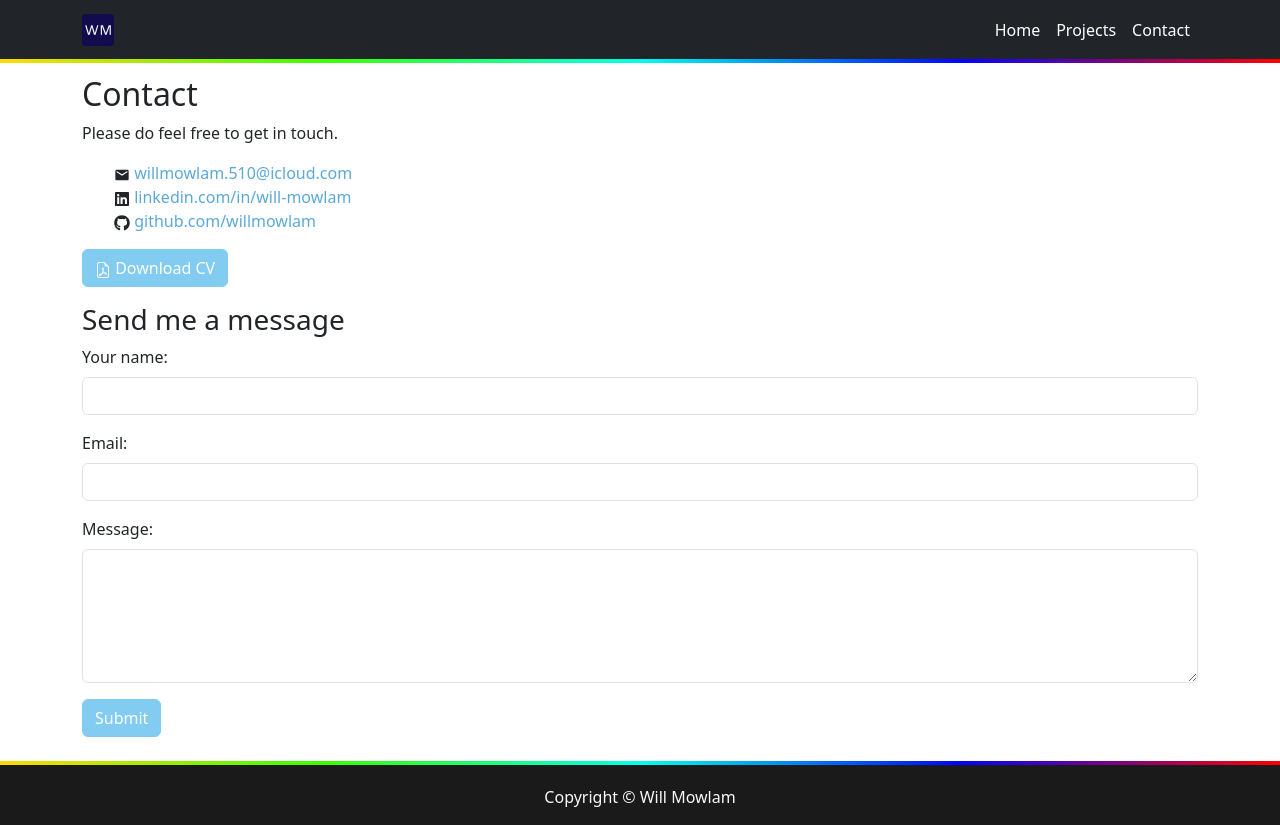
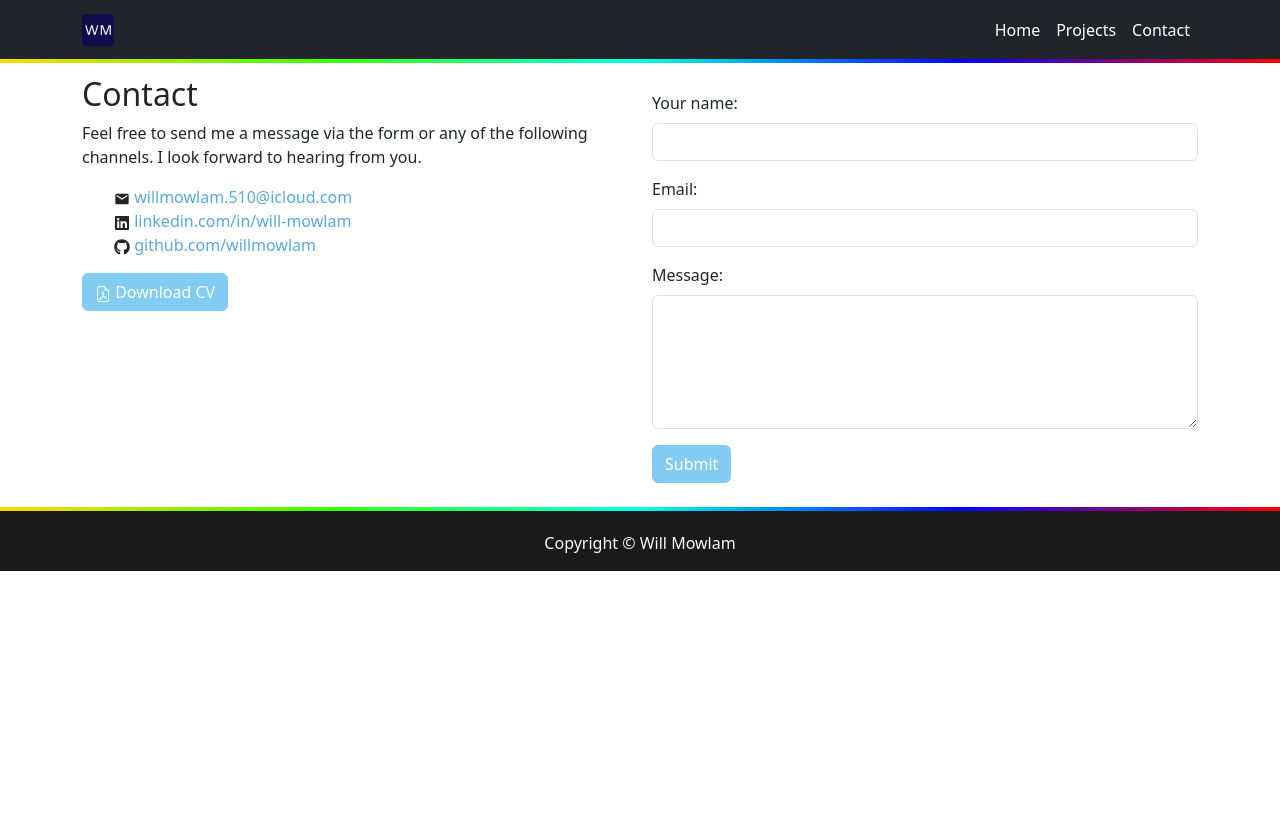
Before and after one commit to willmowlam/nebulus-react-portfolio, a React (Vite) app: page /contact in a window 1280 px wide. After the commit the page ends 800 px from the top, so only its background shows below. Built offline with nearby package versions, Linux system fonts and the light colour scheme.

Commit message:
Split layout on larger screens; minor copy edit

```diff
--- a/src/components/ContactForm/index.jsx
+++ b/src/components/ContactForm/index.jsx
@@ -74,7 +74,6 @@ function ContactForm() {
   return (
     <>
       <form name="contact" onSubmit={handleFormSubmit} className="mt-3">
-        <h3>Send me a message</h3>
         <Form.Group className="mb-3" controlId="name">
           <Form.Label>Your name:</Form.Label>
           <Form.Control type="text" name="name" onChange={handleFormFieldChange} value={formData.name} required />
--- a/src/components/Pages/Contact.jsx
+++ b/src/components/Pages/Contact.jsx
@@ -1,5 +1,7 @@
 import { useEffect } from 'react';
 import Container from 'react-bootstrap/Container';
+import Row from 'react-bootstrap/Row';
+import Col from 'react-bootstrap/Col';
 import Button from 'react-bootstrap/Button';
 import { FaGithub, FaLinkedin } from "react-icons/fa6";
 import { MdEmail } from 'react-icons/md';
@@ -14,15 +16,21 @@ function Contact() {
 
   return (
     <Container as="main" id="page-contact">
+      <Row>
+        <Col xs={12} md={6}>
           <h2>Contact</h2>
-      <p>Please do feel free to get in touch.</p>
+          <p>Feel free to send me a message via the form or any of the following channels. I look forward to hearing from you.</p>
           <ul style={{ listStyleType: 'none' }}>
             <li><MdEmail />&nbsp;<a href="mailto:willmowlam.510@icloud.com">willmowlam.510@icloud.com</a></li>
             <li><FaLinkedin />&nbsp;<a href="https://www.linkedin.com/in/will-mowlam">linkedin.com/in/will-mowlam</a></li>
             <li><FaGithub />&nbsp;<a href="https://github.com/willmowlam">github.com/willmowlam</a></li>
           </ul>
           <a href="/assets/files/will-mowlam-cv.pdf"><Button><BsFileEarmarkPdf /> Download CV</Button></a>
+        </Col>
+        <Col xs={12} md={6}>
           <ContactForm />
+        </Col>
+      </Row>
     </Container>
   );
 }
```
Lines whose indentation alone changed are shown as unchanged.
